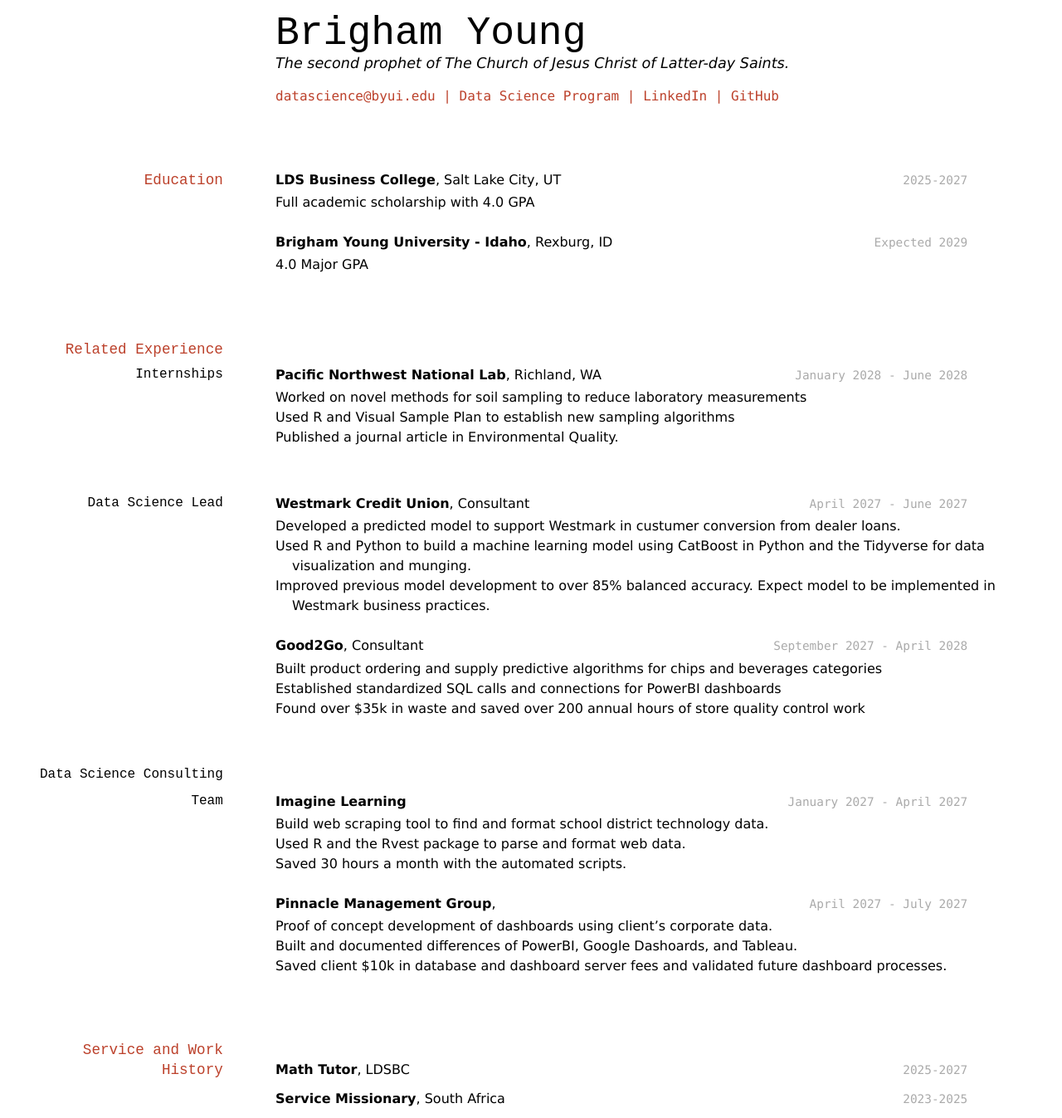
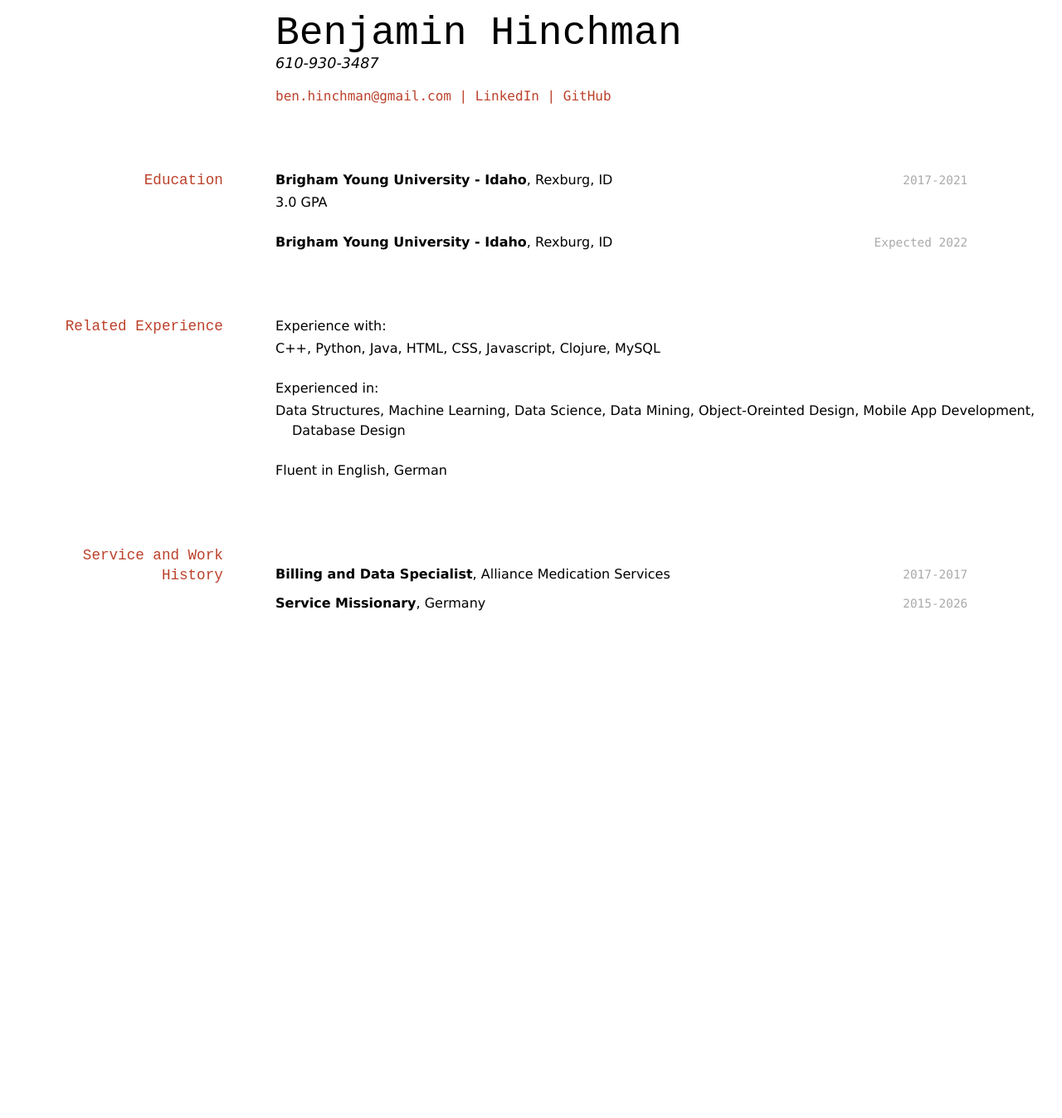
Before and after one commit to Tujianis/Hinchman_Resume, a Jekyll site: the page built from docs/index.md, in a window 1280 px wide. Shown: the whole page at 83% size. Built offline with Jekyll 4.4.1, drawn with Linux system fonts in a browser that asks for light colours; after the commit the page ends 900 px from its top, so only the background shows below that.

Commit message:
Update index.md
Made it mine

```diff
--- a/docs/index.md
+++ b/docs/index.md
@@ -1,84 +1,45 @@
 ---
 layout: cv
-title: Brigham Young's Resume
+title: Benjamin Hinchman's Resume
 ---
-# Brigham Young
-The second prophet of The Church of Jesus Christ of Latter-day Saints.
+# Benjamin Hinchman
+610-930-3487
 
 <div id="webaddress">
-<a href="datascience@byui.edu">datascience@byui.edu</a>
-| <a href="https://byuidatascience.github.io/development.html">Data Science Program</a>
-| <a href="https://www.linkedin.com/groups/13537407/">LinkedIn</a>
-| <a href="https://github.com/byuids-resumes">GitHub</a>
+<a href="ben.hinchman@gmail.com">ben.hinchman@gmail.com</a>
+| <a href="https://www.linkedin.com/in/benjamin-hinchman-32542017a/">LinkedIn</a>
+| <a href="https://github.com/Tujianis">GitHub</a>
 </div>
 
 <!-- https://www.monique.tech/the-art-of-markdown -->
 
 ## Education
 
-`2025-2027`
-__LDS Business College__, Salt Lake City, UT
-
-- Full academic scholarship with 4.0 GPA
-
-`Expected 2029`
+`2017-2021`
 __Brigham Young University - Idaho__, Rexburg, ID
 
-- 4.0 Major GPA
+- 3.0 GPA
 
+`Expected 2022`
+__Brigham Young University - Idaho__, Rexburg, ID
 
 ## Related Experience
+Experience with:
+- C++, Python, Java, HTML, CSS, Javascript, Clojure, MySQL
 
-### Internships
+Experienced in:
+- Data Structures, Machine Learning, Data Science, Data Mining, Object-Oreinted Design, Mobile App Development, Database Design
 
-`January 2028 - June 2028`
-__Pacific Northwest National Lab__, Richland, WA
-
-- Worked on novel methods for soil sampling to reduce laboratory measurements
-- Used R and Visual Sample Plan to establish new sampling algorithms
-- Published a journal article in Environmental Quality.
-
-### Data Science Lead
-
-`April 2027 - June 2027`
-__Westmark Credit Union__, Consultant
-
-- Developed a predicted model to support Westmark in custumer conversion from dealer loans.
-- Used R and Python to build a machine learning model using CatBoost in Python and the Tidyverse for data visualization and munging.
-- Improved previous model development to over 85% balanced accuracy. Expect model to be implemented in Westmark business practices.
-
-`September 2027 - April 2028`
-__Good2Go__, Consultant
-
-- Built product ordering and supply predictive algorithms for chips and beverages categories
-- Established standardized SQL calls and connections for PowerBI dashboards
-- Found over $35k in waste and saved over 200 annual hours of store quality control work
-
-### Data Science Consulting Team
-
-`January 2027 - April 2027`
-__Imagine Learning__
-
-- Build web scraping tool to find and format school district technology data.
-- Used R and the Rvest package to parse and format web data.
-- Saved 30 hours a month with the automated scripts.
-
-`April 2027 - July 2027`
-__Pinnacle Management Group__,
-
-- Proof of concept development of dashboards using client's corporate data.
-- Built and documented differences of PowerBI, Google Dashoards, and Tableau.
-- Saved client $10k in database and dashboard server fees and validated future dashboard processes.
-
+Fluent in English, German
 
 ## Service and Work History
 
-`2025-2027`
-__Math Tutor__, LDSBC
+`2017-2017`
+__Billing and Data Specialist__, Alliance Medication Services
 
 
-`2023-2025`
-__Service Missionary__, South Africa
+`2015-2026`
+__Service Missionary__, Germany
 
 
 
```
